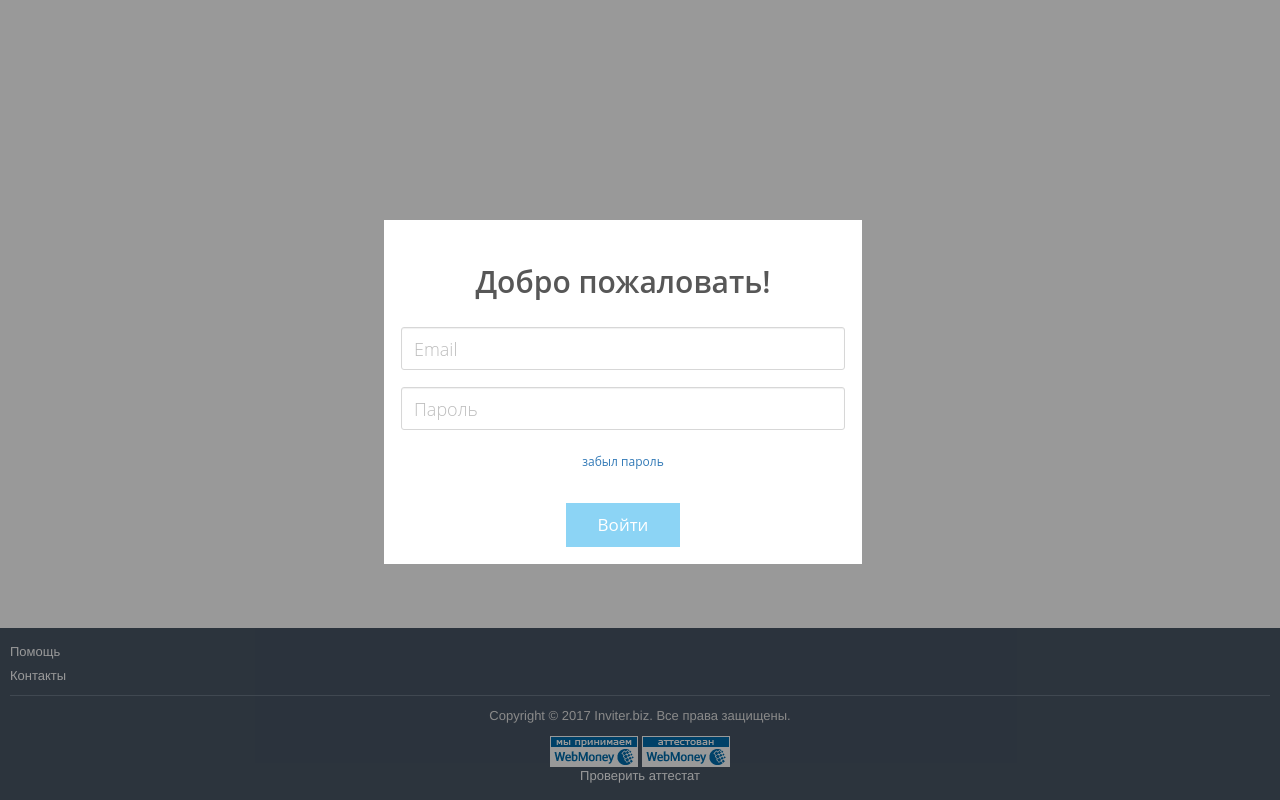
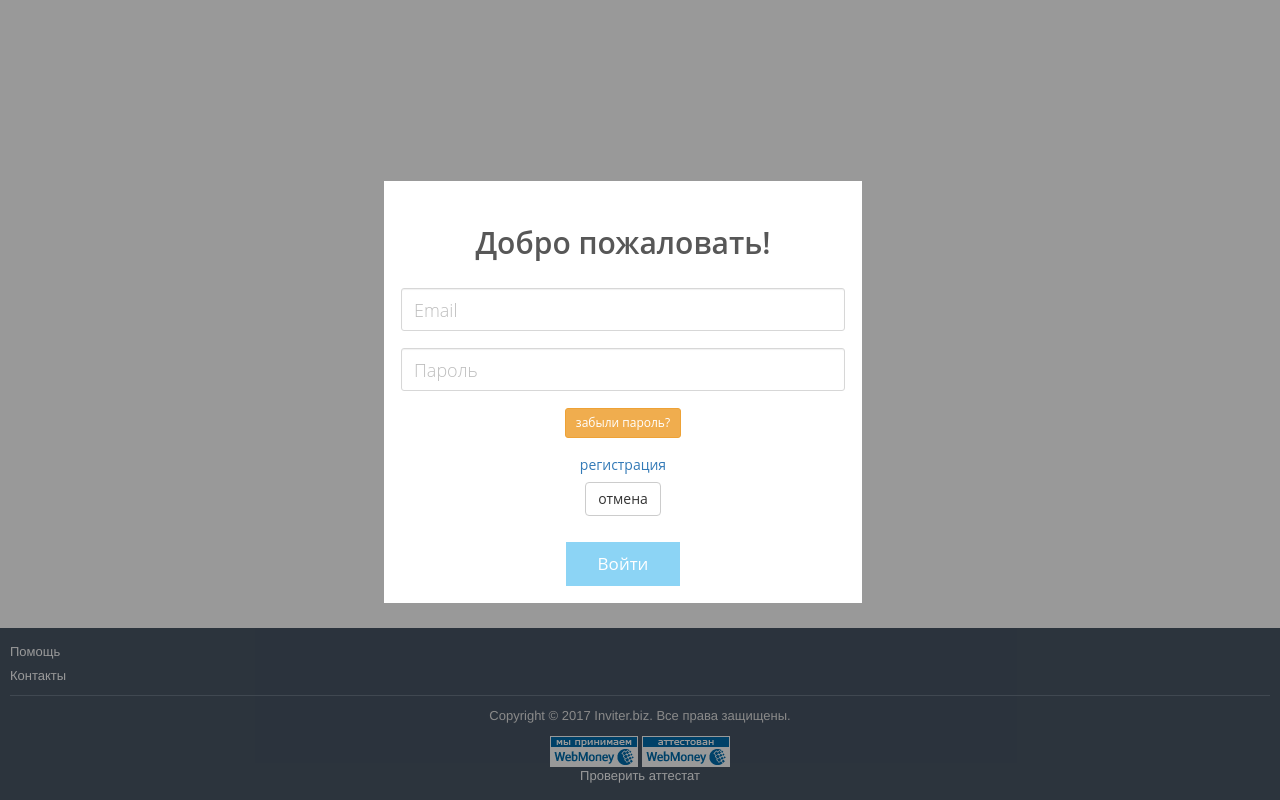
Before and after one commit to ladonin/inviter, a PHP site: page /enter in a window 1280 px wide. Run offline with PHP 8.4, Linux system fonts and the light colour scheme.

Commit message:
fix enter registration

```diff
--- a/generic/enter.php
+++ b/generic/enter.php
@@ -1,7 +1,7 @@
 <script type="text/javascript">
    swal({
       title: "Добро пожаловать!",
-      text: "<input style='display:block' type='email' placeholder='Email' id='email_swal' reguired><input style='display:block' type='password' placeholder='Пароль' id='password_swal' reguired><div style='text-align:center;' id='forgot_code_button' class='btn btn-link btn-sm'>забыл пароль</div>",
+      text: "<input style='display:block' type='email' placeholder='Email' id='email_swal' reguired><input style='display:block' type='password' placeholder='Пароль' id='password_swal' reguired><div style='text-align:center;' id='forgot_code_button' class='btn btn-warning btn-sm'>забыли пароль?</div><div style='text-align:center;'><a href='/registration' class='btn btn-link mt-10 btn-md'>регистрация</div><div style='text-align:center;'><a href='/' class='btn btn-default btn-md'>отмена</div>",
       confirmButtonText: "Войти",
       showCancelButton: false,
       closeOnConfirm: false,
--- a/registration.php
+++ b/registration.php
@@ -31,7 +31,7 @@ include('generic/header.php');
 
 swal({
       title: "Регистрация",
-      text: "<input style='display:block' type='email' placeholder='Ваш email' id='email_swal' reguired><input style='display:block' type='text' placeholder='Придумайте пароль' id='password_swal' reguired><div style='text-align:center;' class='btn btn-sm btn-success' id='generate_password'>сгенерировать пароль автоматически</div>",
+      text: "<input style='display:block' type='email' placeholder='Ваш email' id='email_swal' reguired><input style='display:block' type='text' placeholder='Придумайте пароль' id='password_swal' reguired><div style='text-align:center;' class='btn btn-sm btn-success' id='generate_password'>сгенерировать пароль автоматически</div><div style='text-align:center;'><a href='/enter' class='btn btn-link mt-10 btn-md'>вход</div><div style='text-align:center;'><a href='/' class='btn btn-default btn-md'>отмена</div>",
       confirmButtonText: "Готово",
       closeOnConfirm: false,
       showLoaderOnConfirm: true,
```
